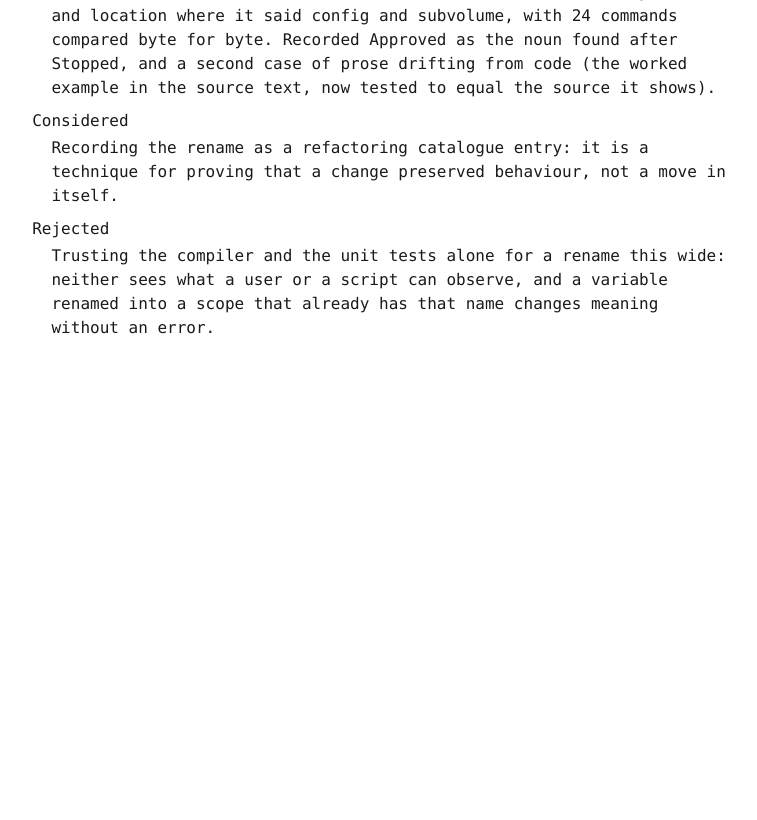
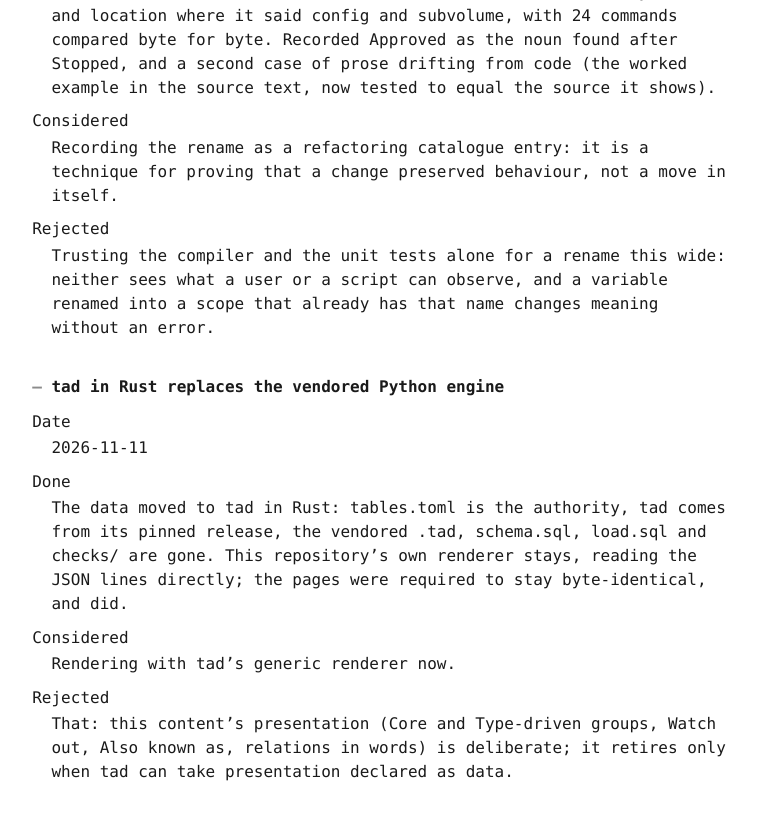
Before and after one commit to creation-guidelines/software-engineering-canon, a Jekyll site: the page built from docs/session_log.md, in a window 1280 px wide and 900 px high, scrolled down 4004 px. Shown: the top 820 px of the window, without its empty margins (261-1018 px from the left). Built offline with Jekyll 4.4.1, drawn with Linux system fonts in a browser that asks for light colours; our own code applies the rules of GitHub Pages for plain Markdown files; before the commit the page ends 4460 px from its top, so only the background shows below that.

Commit message:
docs: after the switch to tad - the rules link, the session logged (#17)
Co-authored-by: lab-agent-session <agent@creation-guidelines>

```diff
--- a/data/session_log.json
+++ b/data/session_log.json
@@ -7,3 +7,4 @@
 {"id":"small-languages-added","entry_date":"2026-10-27","title":"Added the every-module-is-a-small-language findings from snapall","done":"Added stratified design and screaming architecture, five principles and six practices, with 10 sources that were opened and read, 21 relations and their citations. The findings come from building snapall (a Rust snapshot tool) to the rule that every layer is a small language and that the code, not prose, is the specification. During the work the author corrected the first wording: front file and file length were written as two rules with two bounds, when the principle is that every layer is the top of the layers beneath it, so one module speaks one language and length is only a smell. The entry was rewritten before it was committed.","considered":"Adding all sixteen rules of the source text as separate concepts. Giving the numeric bounds the status of rules. Putting the comments position in as settled. Adding a new principles category, which the schema constraint would have needed a hand edit for.","rejected":"Rules as a checklist: this canon holds concepts and the source text keeps the procedure. Fixed size limits as the definition of a good module: they are alarms and the source project keeps them as ratchets for that reason. The comments position as a law: Ousterhout disagrees in the transcript cited and both views are recorded in the caveat."}
 {"id":"small-languages-as-an-idea","entry_date":"2026-10-27","title":"Restated the small-languages findings as one idea and not a list of rules","done":"The author preferred the principle to a numbered rule list. The source text in snapall was rewritten as prose around the two faces of a layer, and this canon now leads stratified design with them: each layer has an upward face (what it is for and the words it offers) and a downward face (a body in the words of the layers beneath), and a layer below is the top of those under it. The source project continued the refactor under it: a missing noun found by reading a story (Stopped), modules split by language (one per command, and a four-language adapter file into four), with its size checks relabelled as alarms.","considered":"Keeping the sixteen rules as the shape of the canon text, as a checklist beside the concepts.","rejected":"A rule list as the shape of the source text: the rules are consequences of one idea and its alarms, and a list invites meeting them without understanding. The numeric limits as definitions: they find candidates and a short file that mixes two levels is still wrong."}
 {"id":"small-languages-evidence-from-a-wide-rename","entry_date":"2026-10-28","title":"Recorded what a wide rename and the next noun taught","done":"Added the practice of capturing a program's output before a behaviour-preserving change and comparing it after, with Fowler's definition of refactoring and an engineering account of characterization tests as sources, and the source project's pull request as the worked case: 81 names and about 2,000 occurrences renamed so that the core says area and location where it said config and subvolume, with 24 commands compared byte for byte. Recorded Approved as the noun found after Stopped, and a second case of prose drifting from code (the worked example in the source text, now tested to equal the source it shows).","considered":"Recording the rename as a refactoring catalogue entry: it is a technique for proving that a change preserved behaviour, not a move in itself.","rejected":"Trusting the compiler and the unit tests alone for a rename this wide: neither sees what a user or a script can observe, and a variable renamed into a scope that already has that name changes meaning without an error."}
+{"id":"2026-11-11-tad-in-rust","entry_date":"2026-11-11","title":"tad in Rust replaces the vendored Python engine","done":"The data moved to tad in Rust: tables.toml is the authority, tad comes from its pinned release, the vendored .tad, schema.sql, load.sql and checks/ are gone. This repository's own renderer stays, reading the JSON lines directly; the pages were required to stay byte-identical, and did.","considered":"Rendering with tad's generic renderer now.","rejected":"That: this content's presentation (Core and Type-driven groups, Watch out, Also known as, relations in words) is deliberate; it retires only when tad can take presentation declared as data."}
--- a/docs/session_log.md
+++ b/docs/session_log.md
@@ -120,3 +120,18 @@
 
 Rejected
 : Trusting the compiler and the unit tests alone for a rename this wide: neither sees what a user or a script can observe, and a variable renamed into a scope that already has that name changes meaning without an error.
+
+<a id="2026-11-11-tad-in-rust"></a>
+### tad in Rust replaces the vendored Python engine
+
+Date
+: 2026-11-11
+
+Done
+: The data moved to tad in Rust: tables.toml is the authority, tad comes from its pinned release, the vendored .tad, schema.sql, load.sql and checks/ are gone. This repository's own renderer stays, reading the JSON lines directly; the pages were required to stay byte-identical, and did.
+
+Considered
+: Rendering with tad's generic renderer now.
+
+Rejected
+: That: this content's presentation (Core and Type-driven groups, Watch out, Also known as, relations in words) is deliberate; it retires only when tad can take presentation declared as data.
```
Also changed, not shown: docs/index.md (+1 -1 lines), README.md.
